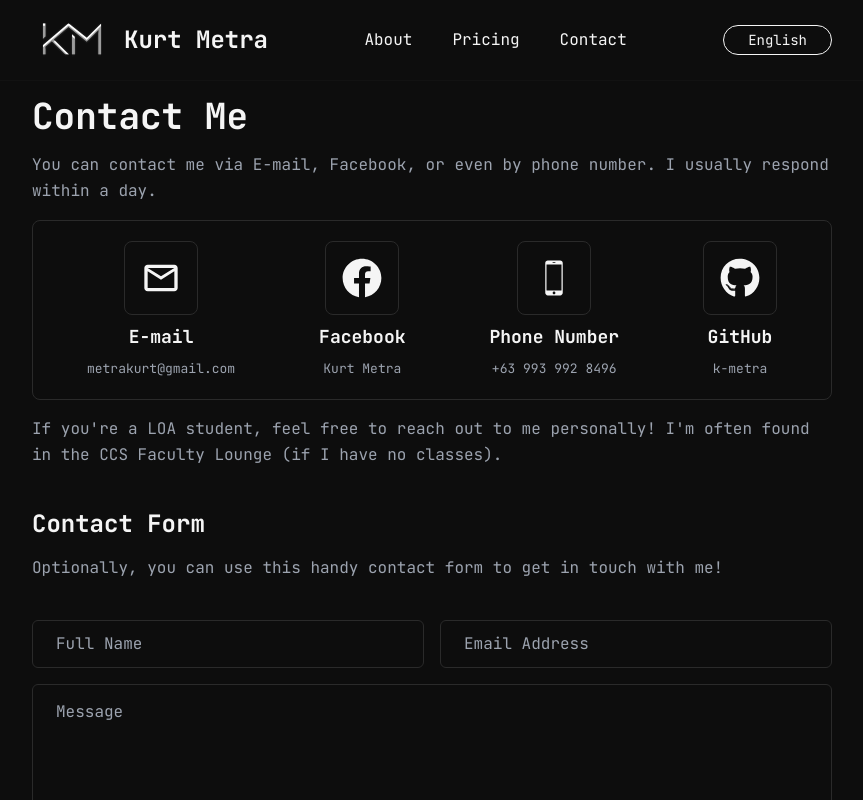
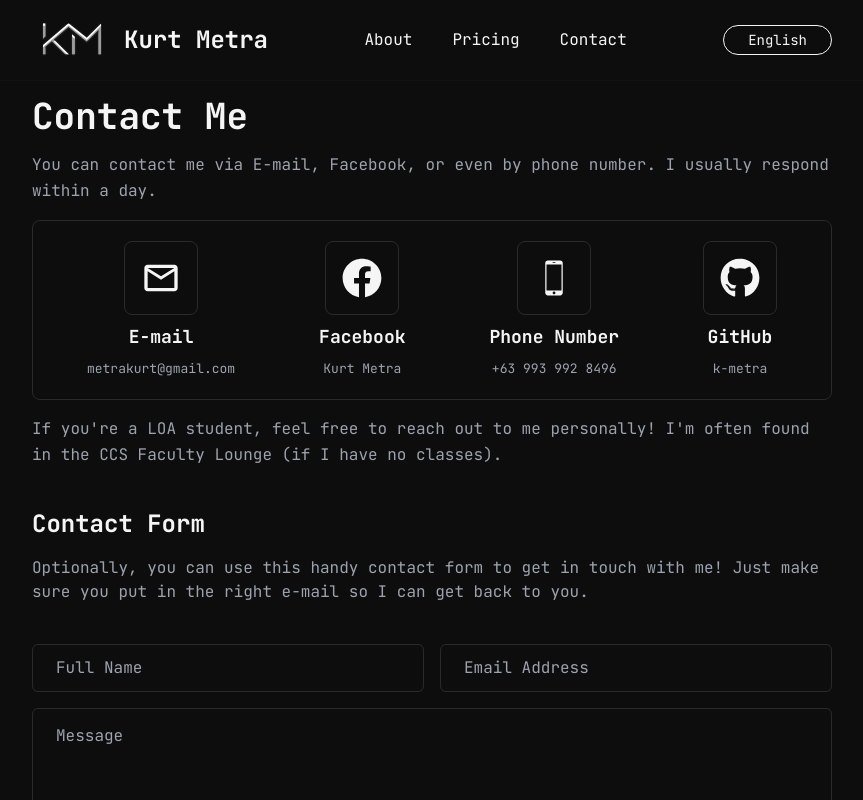
Before and after one commit to k-metra/NewPortfolio, a React (Create React App) app: page /en/contact in a window 1280 px wide. Shown: the top 800 px of the page, without its empty margins (208-1071 px from the left). Built offline with nearby package versions, Linux system fonts and the light colour scheme; no server answers.

Commit message:
feat(contact-form): add translation support for contact form description

```diff
--- a/src/components/contactForm.tsx
+++ b/src/components/contactForm.tsx
@@ -2,12 +2,15 @@ import { motion } from "framer-motion";
 import InputField from "./inputField";
 import { useRef } from "react";
 import { useNotification } from "../contexts/NotificationContext";
+import { useTranslation } from "react-i18next";
 
 export default function ContactForm() {
     const { addNotification } = useNotification();
     const submitBtn = useRef<HTMLButtonElement | null>(null);
     const apiUrl = process.env.REACT_APP_API_URL || "http://localhost:8000";
     const contactForm = useRef<HTMLFormElement | null>(null);
+
+    const { t } = useTranslation();
 
     const onSubmit = async (e: React.FormEvent<HTMLFormElement>) => {
         e.preventDefault();
@@ -61,7 +64,7 @@ export default function ContactForm() {
     return (
         <div className="w-full flex flex-col gap-4 font-jetbrains my-10">
             <h2 className="text-2xl font-bold text-text-primary">Contact Form</h2>
-            <p className="text-text-muted mb-6">Optionally, you can use this handy contact form to get in touch with me!</p>
+            <p className="text-text-muted mb-6">{t('contact.body3')}</p>
 
             <form ref={contactForm} onSubmit={onSubmit} className="md:grid md:grid-cols-2 flex flex-col gap-4 w-full">
                 <InputField label="Full Name" name="name" type="text" required={true} />
```
